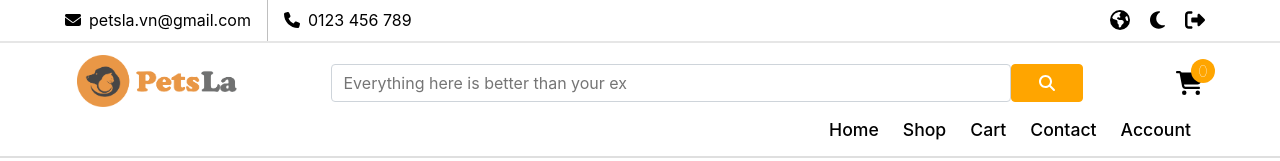
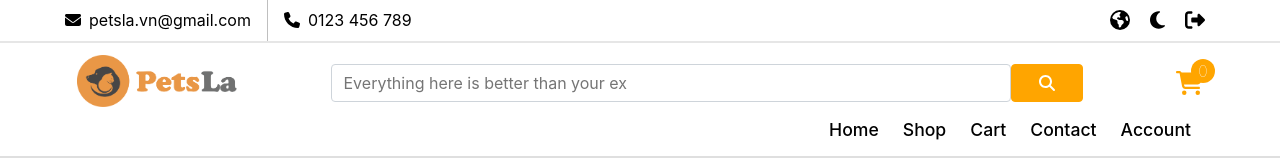
Before and after one commit to trieungoctam/petsla_d21, a React (Create React App) app: page / in a window 1280 px wide. In both pictures the pointer is over the icon 1189 px from the left and 82 px from the top of the page. Shown: the top 161 px of the page. Built offline with nearby package versions, Linux system fonts and the light colour scheme.

Commit message:
update: cursor point and color when hover cart icon

```diff
--- a/src/assets/styles/header.css
+++ b/src/assets/styles/header.css
@@ -128,8 +128,12 @@
 
 .header-mid-cart-icon {
   font-size: 1.5em;
+  cursor: pointer;
 }
 
+.header-mid-cart-icon:hover {
+  color: orange;
+}
 .header-mid-cart-count {
   background-color: orange;
   border-radius: 50%;
```
